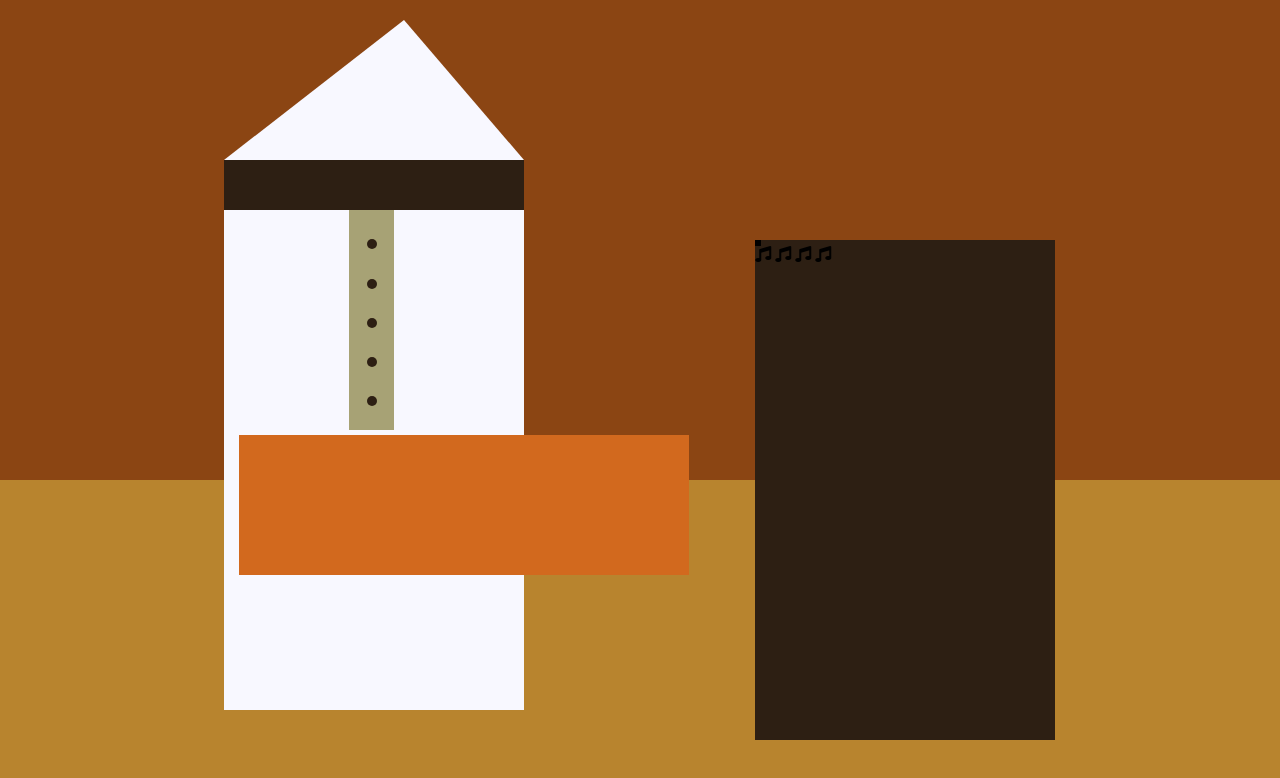
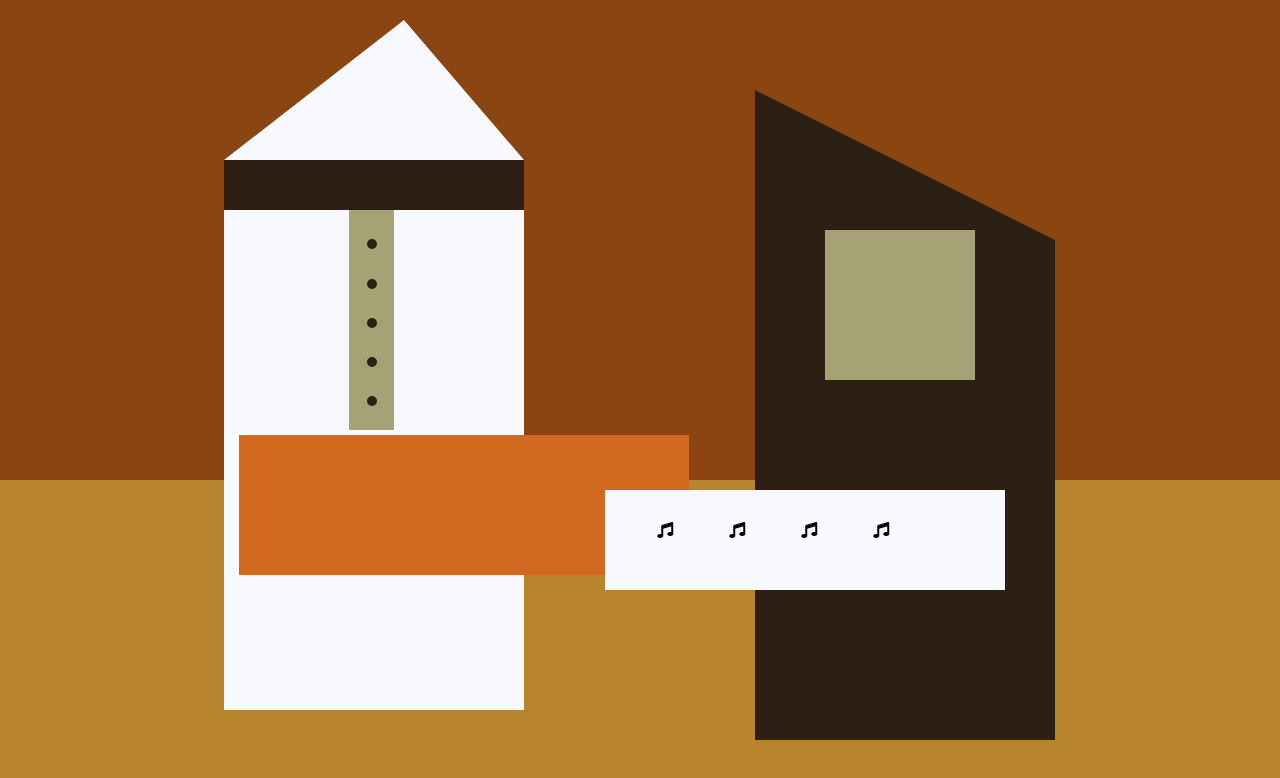
Before and after one commit to raulvillajr95/picasso-painting, a plain HTML site: page index.html in a window 1280 px wide. Drawn offline with Linux system fonts and the light colour scheme.

Commit message:
Add a second table

```diff
--- a/index.html
+++ b/index.html
@@ -37,6 +37,8 @@
           <i class="fas fa-music"></i>
         </div>
       </div>
+      <div id="blue-left" class="blue"></div>
+      <div id="blue-right" class="blue"></div>
     </div>
   </body>
 </html>
--- a/styles.css
+++ b/styles.css
@@ -88,4 +88,37 @@ body {
   width: 0;
   height: 0;
   border-style: solid;
+  border-width: 150px 0 0 300px;
+  border-top-color: transparent;
+  border-right-color: transparent;
+  border-bottom-color: transparent;
+  border-left-color: rgb(45, 31, 19);
+  position: absolute;
+  top: -150px;
+  left: 0;
 }
+
+#gray-mask {
+  width: 150px;
+  height: 150px;
+  background-color: rgb(167, 162, 117);
+  position: absolute;
+  top: -10px;
+  left: 70px;
+}
+
+#white-paper {
+  width: 400px;
+  height: 100px;
+  background-color: ghostwhite;
+  position: absolute;
+  top: 250px;
+  left: -150px;
+  z-index: 1;
+}
+
+.fa-music {
+  display: inline-block;
+  margin-top: 8%;
+  margin-left: 13%;
+}
```
